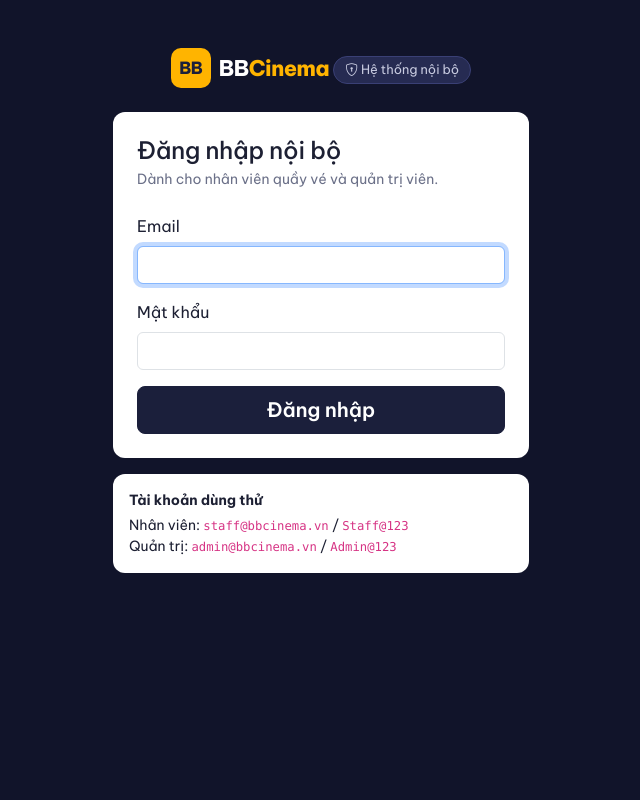
After one commit to TaGiaBao/BBCinema, a Spring app: page /auth/internal-login in a window 1280 px wide. The commit adds this page. Shown: the whole page, without its empty margins (319-959 px from the left). Run offline with Thymeleaf, Linux system fonts and the light colour scheme; the template is opened without the code that fills it, so the values that code supplies are empty; some of the project's set-up classes (security, data sources, template engines, error pages and the like) are left out, and stand-ins take their place; some libraries are stand-ins or nearby versions.

Commit message:
Separate the internal login from the customer site
Staff and admins now sign in at /internal/login, a page styled for the
internal area with no sign-up link. The customer /login accepts members
only, and each page refuses accounts that belong to the other one.
Unauthenticated visits to /admin and /staff go to the internal login,
and logging out of the internal area returns there. Links to the
counter and admin pages are removed from the customer layout.

Co-Authored-By: Claude Opus 5.5 <noreply@anthropic.com>

```diff
--- a/src/main/resources/static/css/app.css
+++ b/src/main/resources/static/css/app.css
@@ -195,3 +195,9 @@ h1, h2, h3, h4, h5 { font-weight: 800; letter-spacing: -0.01em; }
   .bb-logo .mark { width: 34px; height: 34px; }
   .cinema-picker .btn { font-size: .8rem; }
 }
+
+/* Internal (staff/admin) login page */
+.internal-login { background: var(--bb-navy-3); min-height: 100vh; }
+.internal-login .bb-logo .word { color: #fff; }
+.internal-badge { display: inline-block; padding: .2rem .7rem; border-radius: 999px; font-size: .8rem;
+  background: var(--bb-navy-2); color: #c8cbe0; border: 1px solid #3a4075; }
--- /dev/null
+++ b/src/main/resources/templates/auth/internal-login.html
@@ -0,0 +1,45 @@
+<!DOCTYPE html>
+<html lang="vi" xmlns:th="http://www.thymeleaf.org">
+<head>
+    <meta charset="UTF-8">
+    <meta name="viewport" content="width=device-width, initial-scale=1">
+    <meta name="robots" content="noindex">
+    <title>Đăng nhập nội bộ · BBCinema</title>
+    <link rel="icon" href="/images/favicon.svg" type="image/svg+xml">
+    <link rel="stylesheet" href="https://fonts.googleapis.com/css2?family=Be+Vietnam+Pro:wght@400;500;600;700;800&display=swap">
+    <link rel="stylesheet" href="/webjars/bootstrap/5.3.3/css/bootstrap.min.css">
+    <link rel="stylesheet" href="/webjars/bootstrap-icons/1.11.3/font/bootstrap-icons.min.css">
+    <link rel="stylesheet" href="/css/app.css">
+</head>
+<body class="internal-login">
+<main class="container py-5" style="max-width: 440px">
+    <div class="text-center mb-4">
+        <span class="bb-logo justify-content-center"><span class="mark">BB</span><span class="word">BB<span>Cinema</span></span></span>
+        <div class="internal-badge mt-2"><i class="bi bi-shield-lock"></i> Hệ thống nội bộ</div>
+    </div>
+    <div class="panel p-4">
+        <h1 class="h4 mb-1">Đăng nhập nội bộ</h1>
+        <p class="text-muted small mb-4">Dành cho nhân viên quầy vé và quản trị viên.</p>
+        <div class="alert alert-danger" th:if="${error != null}" th:text="${error}">Lỗi</div>
+        <div class="alert alert-info small" th:if="${param.logout != null}">Bạn đã đăng xuất.</div>
+        <form th:action="@{/internal/login}" method="post" class="d-grid gap-3">
+            <input type="hidden" name="redirect" th:value="${redirect}">
+            <div>
+                <label class="form-label" for="email">Email</label>
+                <input class="form-control" id="email" name="email" type="email" required autofocus th:value="${email}" autocomplete="username">
+            </div>
+            <div>
+                <label class="form-label" for="password">Mật khẩu</label>
+                <input class="form-control" id="password" name="password" type="password" required autocomplete="current-password">
+            </div>
+            <button class="btn btn-navy btn-lg" type="submit">Đăng nhập</button>
+        </form>
+    </div>
+    <div class="panel p-3 mt-3 small">
+        <div class="fw-bold mb-1">Tài khoản dùng thử</div>
+        <div>Nhân viên: <code>staff@bbcinema.vn</code> / <code>Staff@123</code></div>
+        <div>Quản trị: <code>admin@bbcinema.vn</code> / <code>Admin@123</code></div>
+    </div>
+</main>
+</body>
+</html>
--- a/src/main/resources/templates/auth/login.html
+++ b/src/main/resources/templates/auth/login.html
@@ -27,8 +27,6 @@
         <div class="panel p-3 mt-3 small">
             <div class="fw-bold mb-1">Tài khoản dùng thử</div>
             <div>Thành viên: <code>user@bbcinema.vn</code> / <code>User@123</code></div>
-            <div>Nhân viên: <code>staff@bbcinema.vn</code> / <code>Staff@123</code></div>
-            <div>Quản trị: <code>admin@bbcinema.vn</code> / <code>Admin@123</code></div>
             <div>Dưới 16 tuổi: <code>teen@bbcinema.vn</code> / <code>Teen@123</code></div>
         </div>
     </div>
--- a/src/main/resources/templates/layout/admin.html
+++ b/src/main/resources/templates/layout/admin.html
@@ -60,6 +60,7 @@
                     <span th:text="${currentUser.fullName}">Tên</span> ·
                     <span th:text="${currentUser.role.label}">Vai trò</span></span>
                 <form th:action="@{/logout}" method="post" class="m-0">
+                    <input type="hidden" name="area" value="internal">
                     <button class="btn btn-sm btn-outline-secondary" type="submit">Đăng xuất</button>
                 </form>
             </div>
--- a/src/main/resources/templates/layout/main.html
+++ b/src/main/resources/templates/layout/main.html
@@ -22,8 +22,6 @@
         <span class="d-flex gap-3">
             <a href="/news?type=PROMOTION"><i class="bi bi-gift"></i> Ưu đãi</a>
             <a href="/prices"><i class="bi bi-tags"></i> Giá vé</a>
-            <a sec:authorize="hasAnyRole('STAFF','ADMIN')" href="/staff"><i class="bi bi-shop"></i> Quầy vé</a>
-            <a sec:authorize="hasRole('ADMIN')" href="/admin"><i class="bi bi-speedometer2"></i> Quản trị</a>
         </span>
     </div>
 </div>
@@ -69,8 +67,6 @@
                     <li><a class="dropdown-item" href="/member"><i class="bi bi-person"></i> Thông tin tài khoản</a></li>
                     <li><a class="dropdown-item" href="/member/bookings"><i class="bi bi-ticket-perforated"></i> Vé của tôi</a></li>
                     <li><a class="dropdown-item" href="/member/points"><i class="bi bi-star"></i> Điểm thưởng</a></li>
-                    <li sec:authorize="hasAnyRole('STAFF','ADMIN')"><a class="dropdown-item" href="/staff"><i class="bi bi-shop"></i> Quầy vé</a></li>
-                    <li sec:authorize="hasRole('ADMIN')"><a class="dropdown-item" href="/admin"><i class="bi bi-speedometer2"></i> Trang quản trị</a></li>
                     <li><hr class="dropdown-divider"></li>
                     <li>
                         <form th:action="@{/logout}" method="post">
```
Also changed, not shown: src/main/java/com/bbcinema/security/SecurityConfig.java (+13 -3 lines), src/main/java/com/bbcinema/web/AuthController.java (+75 -13 lines), 1 other file.
